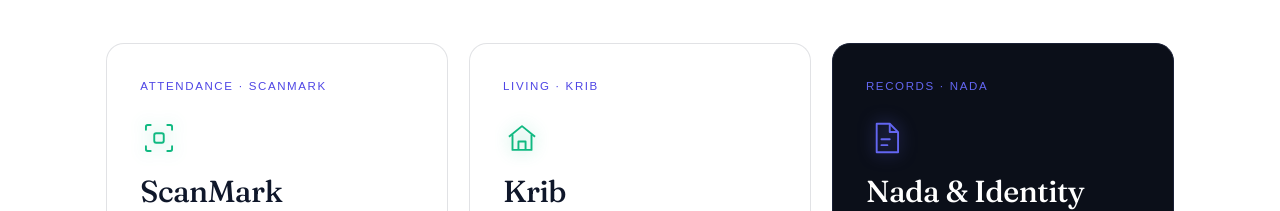
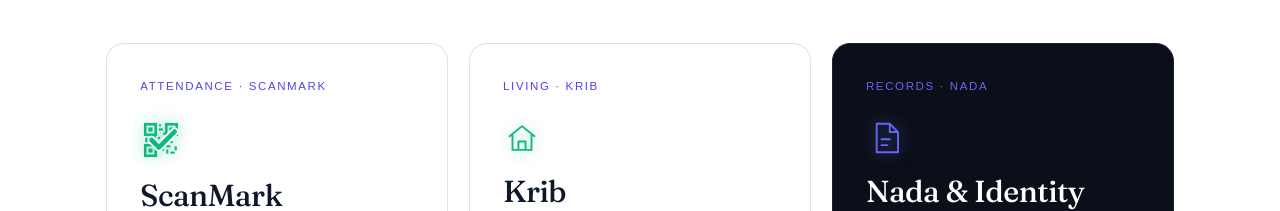
Before and after one commit to Lushegs01/CampOS, a Next.js app: page / in a window 1280 px wide. Shown: the part 1579-1790 px from the top of the page. Built offline with nearby package versions, Linux system fonts and the light colour scheme; a web font is replaced by a local one.

Commit message:
UI: Update ScanMark icon to match QR design

```diff
--- a/components/Modules.tsx
+++ b/components/Modules.tsx
@@ -20,14 +20,38 @@ const MODULES: Module[] = [
     body: "Rotating, single-use QR check-ins bound to each student's phone and the room they're in. Proxy attendance simply stops being possible — and the register reconciles itself.",
     gate: "Rotating codes · device-bound",
     icon: (
-      <svg viewBox="0 0 32 32" fill="none" className="h-[38px] w-[38px]">
-        <path
-          d="M5 9V6.5C5 5.7 5.7 5 6.5 5H9M23 5h2.5c.8 0 1.5.7 1.5 1.5V9M27 23v2.5c0 .8-.7 1.5-1.5 1.5H23M9 27H6.5C5.7 27 5 26.3 5 25.5V23"
-          stroke="currentColor"
-          strokeWidth="1.6"
-          strokeLinecap="round"
-        />
-        <rect x="12" y="12" width="8" height="8" rx="1.6" stroke="currentColor" strokeWidth="1.6" />
+      <svg viewBox="0 0 40 40" fill="none" className="h-[42px] w-[42px]">
+        <rect x="5" y="5" width="10" height="10" stroke="currentColor" strokeWidth="2.5" />
+        <rect x="8" y="8" width="4" height="4" fill="currentColor" />
+
+        <rect x="5" y="25" width="10" height="10" stroke="currentColor" strokeWidth="2.5" />
+        <rect x="8" y="28" width="4" height="4" fill="currentColor" />
+
+        <rect x="25" y="5" width="10" height="10" stroke="currentColor" strokeWidth="2.5" />
+        <rect x="28" y="8" width="4" height="4" fill="currentColor" />
+
+        <rect x="18" y="5" width="2" height="2" fill="currentColor" />
+        <rect x="18" y="9" width="4" height="2" fill="currentColor" />
+        <rect x="22" y="13" width="2" height="2" fill="currentColor" />
+
+        <rect x="5" y="18" width="4" height="4" fill="currentColor" />
+        <rect x="11" y="20" width="2" height="2" fill="currentColor" />
+        <rect x="13" y="16" width="2" height="4" fill="currentColor" />
+
+        <rect x="17" y="17" width="2" height="2" fill="currentColor" />
+        <rect x="21" y="20" width="2" height="4" fill="currentColor" />
+        <rect x="25" y="17" width="4" height="2" fill="currentColor" />
+        <rect x="29" y="21" width="2" height="2" fill="currentColor" />
+
+        <rect x="17" y="26" width="2" height="4" fill="currentColor" />
+        <rect x="21" y="28" width="2" height="2" fill="currentColor" />
+        <rect x="25" y="25" width="4" height="2" fill="currentColor" />
+        <rect x="25" y="29" width="2" height="4" fill="currentColor" />
+        <rect x="29" y="31" width="4" height="2" fill="currentColor" />
+        <rect x="33" y="26" width="2" height="4" fill="currentColor" />
+
+        <path d="M11 20l7 7 15-15" className="stroke-paper" strokeWidth="8" strokeLinecap="round" strokeLinejoin="round" />
+        <path d="M11 20l7 7 15-15" stroke="currentColor" strokeWidth="4.5" strokeLinecap="round" strokeLinejoin="round" />
       </svg>
     ),
   },
```
